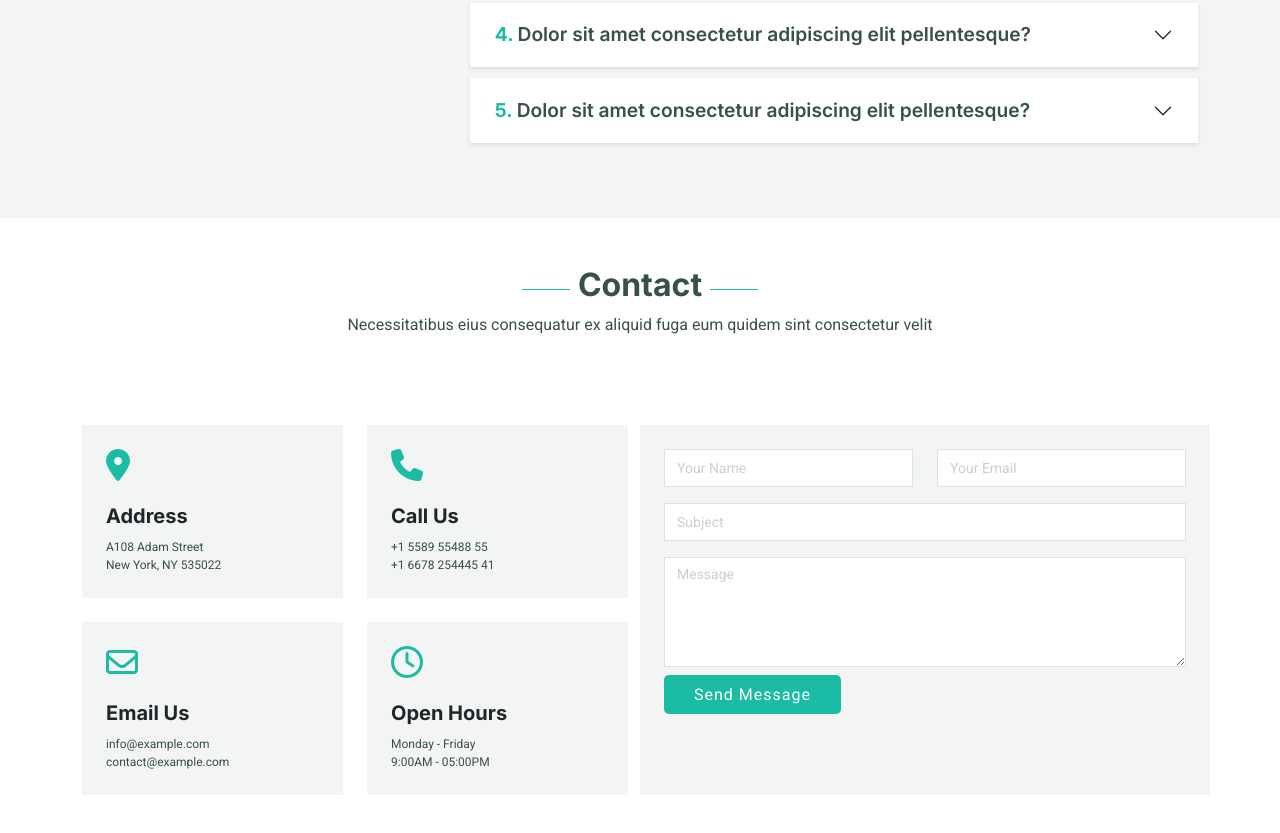
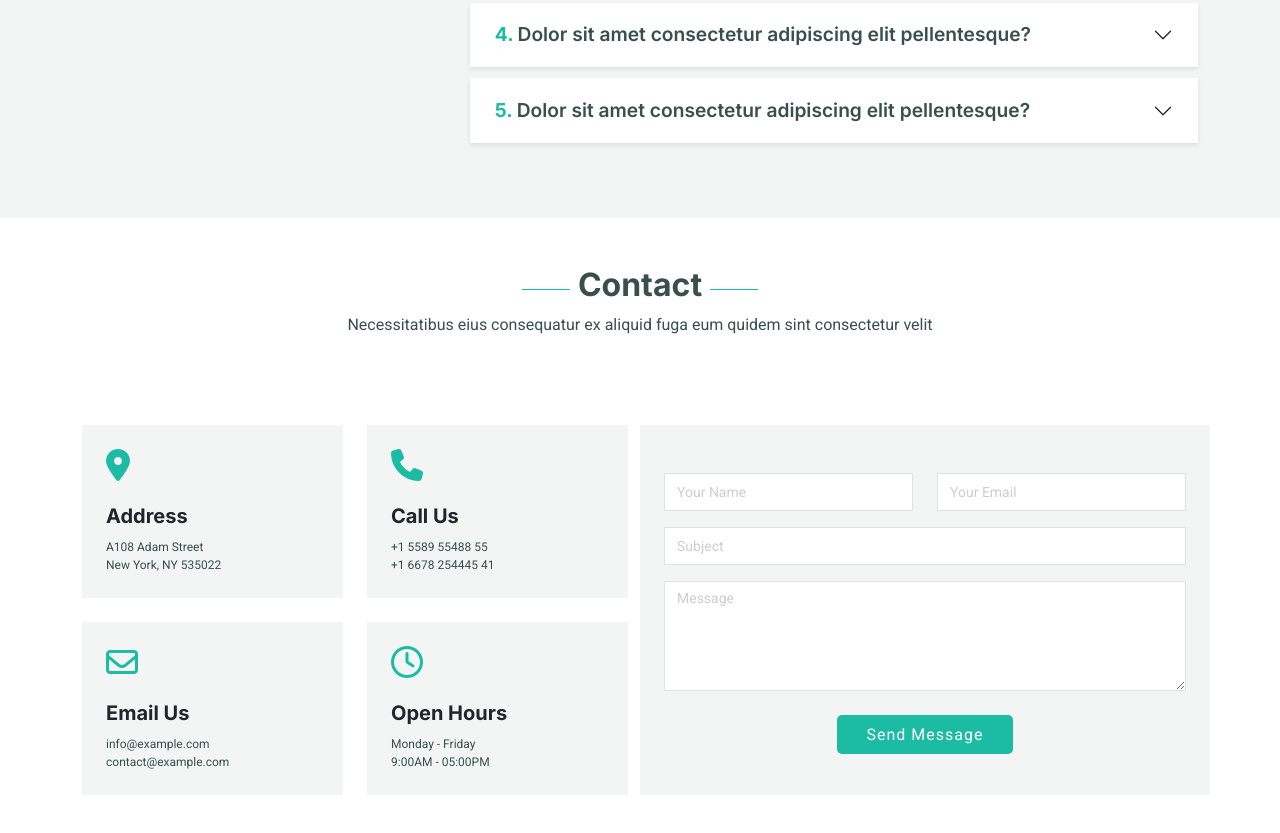
Before and after one commit to Elmenabawy/Shuffle-Bootstrap, a plain HTML site: page index.html in a window 1280 px wide. Shown: the part 5813-6646 px from the top of the page. Drawn offline with nearby package versions, Linux system fonts and the light colour scheme.

Commit message:
fixed btn

```diff
--- a/index.html
+++ b/index.html
@@ -778,11 +778,14 @@
                             <div class="col-md-12 mb-3">
                                 <textarea class="form-control" id="exampleFormControlTextarea1" rows="4" placeholder="Message"></textarea>
                             </div>
+                            <div class="text-center pt-3">
+                                <a class="primary-btn" href="#">
+                                    Send Message
+                                </a>
+                            </div>
 
                         </div>
-                        <a class="primary-btn">
-                            Send Message
-                        </a>
+
                     </form>
                 </div>
             </div>
--- a/styles/_contact.scss
+++ b/styles/_contact.scss
@@ -21,7 +21,7 @@
 
     .form{
         display: flex;
-        justify-content: space-between;
+        justify-content: center;
         align-items: center;
         flex-direction: column;
         padding: 1.5rem;
--- a/styles/_mixins.scss
+++ b/styles/_mixins.scss
@@ -1,12 +1,14 @@
 .primary-btn {
     text-decoration: none;
     margin: 1rem 0;
+    width: auto;
     padding: 10px 30px;
     border-radius: 5px;
     background-color: $primary-color;
     color: $background-color;
     transition: background-color .3s ease;
     letter-spacing: 1px;
+    cursor: pointer;
 
     &:hover {
         background-color: darken($primary-color, 10%);
```
Also changed, not shown: styles/style.css, 1 other file.
